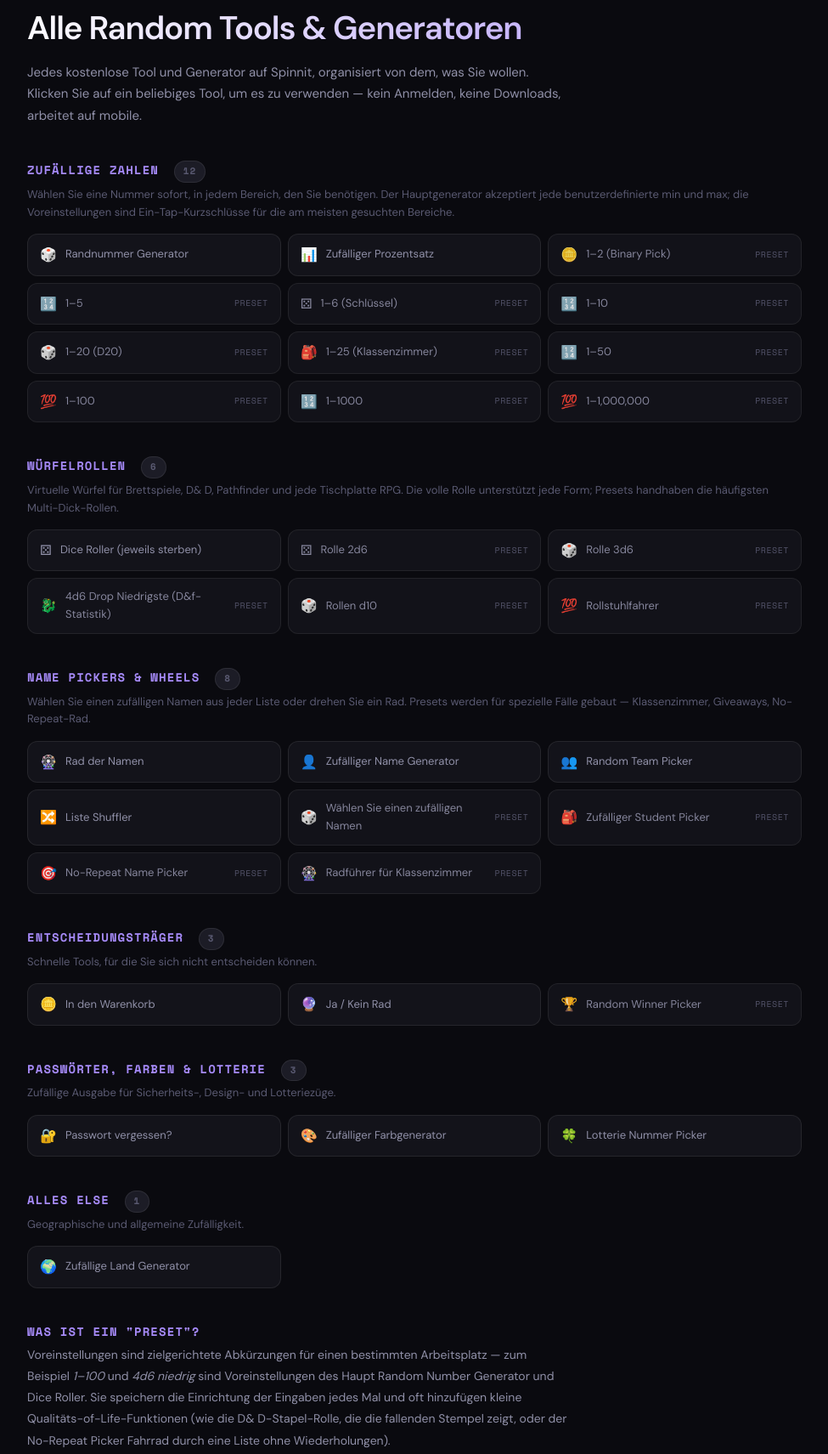
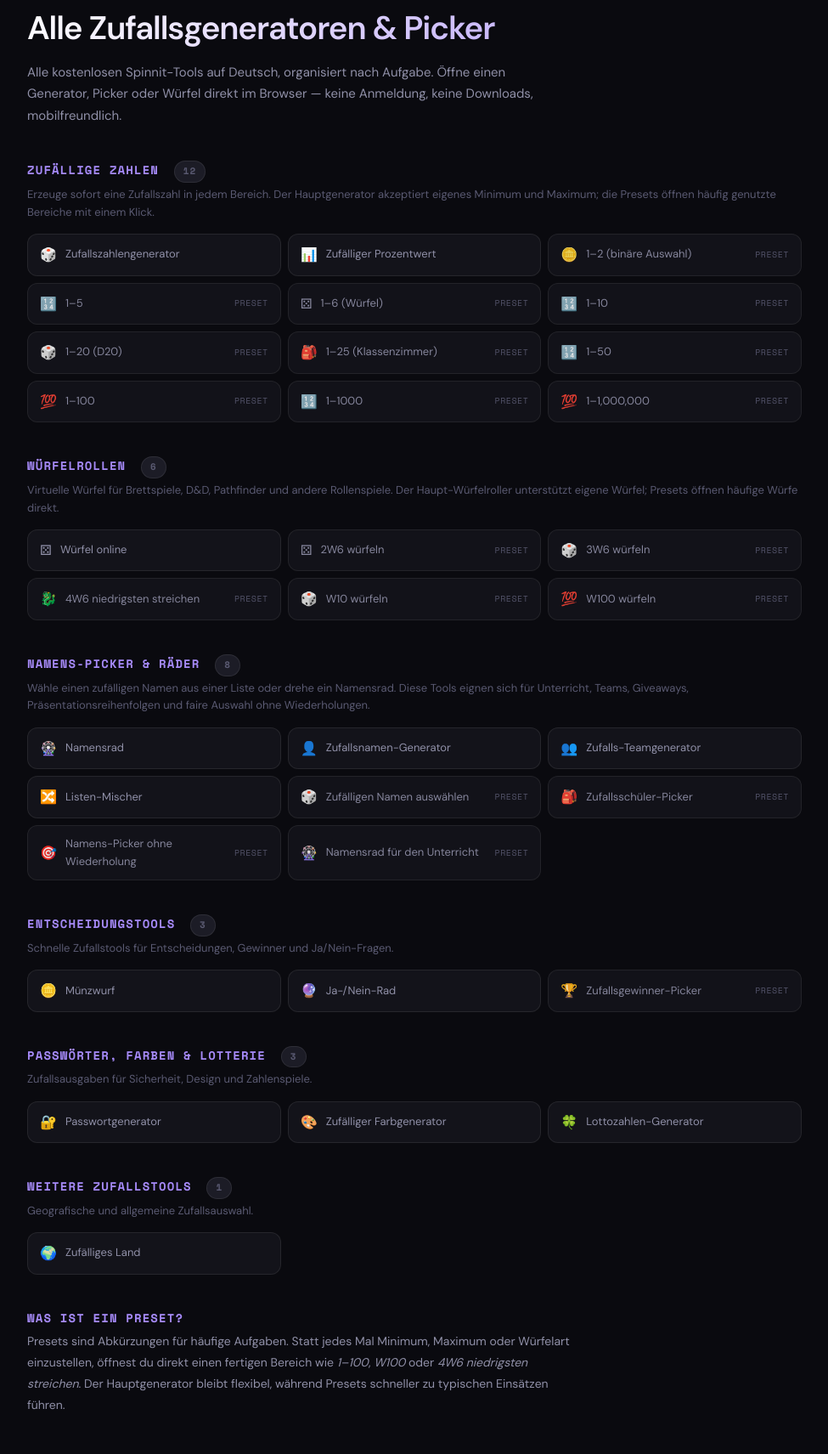
Before and after one commit to RicV-Sam/randomtools, an Eleventy site: page src/de/tools/index.html in a window 1280 px wide. Shown: the part 84-1795 px from the top of the page at 85% size, without its empty margins (152-1127 px from the left). Built offline with nearby package versions, Linux system fonts and the light colour scheme; Eleventy itself is replaced by a stand-in of ours; files that its build step writes are made by us from their sources.

Commit message:
Improve German tools hub organic targeting (#28)

```diff
--- a/src/_data/pageLocales.js
+++ b/src/_data/pageLocales.js
@@ -34,6 +34,7 @@ const sitemapEntryMap = new Map();
 const localizedSitemapAllowlist = new Set([
   "https://spinnit.site/ar/",
   "https://spinnit.site/de/",
+  "https://spinnit.site/de/tools/",
   "https://spinnit.site/de/tools/random-number.html"
 ]);
 const AI_CLUSTER_INDEXABILITY_REVIEWED = "2026-06-13";
--- a/src/de/tools/index.html
+++ b/src/de/tools/index.html
@@ -1,27 +1,29 @@
 ---
 layout: layouts/base.njk
-title: Alle zufälligen Tools &amp; Generatoren – Durchsuchen Sie jedes Spinnit-Tool
+title: "Alle Zufallsgeneratoren & Picker auf Deutsch | Spinnit"
 description: >-
-  Durchsuchen Sie jedes kostenlose zufällige Werkzeug auf Spinnit —
-  Zahlengeneratoren, Würfelrollen, Namensgeber, Räder und mehr. 30+ spezifische
-  Picker und Generatoren, keine Anmeldung.
-ogTitle: Alle zufälligen Tools &amp; Generatoren — Spinnit
+  Alle kostenlosen Spinnit-Zufallsgeneratoren auf Deutsch: Zufallszahlen,
+  Würfel, Münzwurf, Namensrad, Team-Picker, Passwortgenerator und mehr.
+  Keine Anmeldung.
+ogTitle: "Alle Zufallsgeneratoren & Picker auf Deutsch | Spinnit"
 ogDescription: >-
-  Jedes kostenlose zufällige Werkzeug und Generator auf Spinnit, organisiert
-  nach Kategorie. 30+ Seiten.
+  Kostenlose Zufallstools auf Deutsch, organisiert nach Kategorie. Schnell,
+  mobilfreundlich und ohne Anmeldung.
 canonical: 'https://spinnit.site/de/tools/'
+dateModified: "2026-06-21"
 jsonLd: |-
   {
     "@context": "https://schema.org",
     "@type": "CollectionPage",
-    "name": "Alle zufälligen Tools & Generatoren",
+    "name": "Alle Zufallsgeneratoren und Picker auf Deutsch",
     "url": "https://spinnit.site/de/tools/",
     "isPartOf": {
       "@type": "WebSite",
-      "name": "Spinnen",
+      "name": "Spinnit",
       "url": "https://spinnit.site/de/"
     },
-    "description": "Voller Index von jedem freien Zufallsgenerator und Picker auf Spinnit."
+    "inLanguage": "de",
+    "description": "Übersicht der kostenlosen deutschen Zufallsgeneratoren, Picker, Würfel und Entscheidungstools auf Spinnit."
   }
 pageStyle: >
 
@@ -119,17 +121,17 @@ pageStyle: >
 lang: de
 ---
 <div class="browse">
-  <h1>Alle Random Tools &amp; Generatoren</h1>
-  <p class="lede">Jedes kostenlose Tool und Generator auf Spinnit, organisiert von dem, was Sie wollen. Klicken Sie auf ein beliebiges Tool, um es zu verwenden — kein Anmelden, keine Downloads, arbeitet auf mobile.</p>
+  <h1>Alle Zufallsgeneratoren &amp; Picker</h1>
+  <p class="lede">Alle kostenlosen Spinnit-Tools auf Deutsch, organisiert nach Aufgabe. Öffne einen Generator, Picker oder Würfel direkt im Browser — keine Anmeldung, keine Downloads, mobilfreundlich.</p>
 
   <h2>Zufällige Zahlen <span class="count-pill">12</span></h2>
-  <p>Wählen Sie eine Nummer sofort, in jedem Bereich, den Sie benötigen. Der Hauptgenerator akzeptiert jede benutzerdefinierte min und max; die Voreinstellungen sind Ein-Tap-Kurzschlüsse für die am meisten gesuchten Bereiche.</p>
+  <p>Erzeuge sofort eine Zufallszahl in jedem Bereich. Der Hauptgenerator akzeptiert eigenes Minimum und Maximum; die Presets öffnen häufig genutzte Bereiche mit einem Klick.</p>
   <div class="tool-list">
-    <a href="random-number.html"><span class="emoji">🎲</span> Randnummer Generator</a>
-    <a href="percentage-generator.html"><span class="emoji">📊</span> Zufälliger Prozentsatz</a>
-    <a class="preset" href="random-number-1-2.html"><span class="emoji">🪙</span> 1–2 (Binary Pick)</a>
+    <a href="random-number.html"><span class="emoji">🎲</span> Zufallszahlengenerator</a>
+    <a href="percentage-generator.html"><span class="emoji">📊</span> Zufälliger Prozentwert</a>
+    <a class="preset" href="random-number-1-2.html"><span class="emoji">🪙</span> 1–2 (binäre Auswahl)</a>
     <a class="preset" href="random-number-1-5.html"><span class="emoji">🔢</span> 1–5</a>
-    <a class="preset" href="random-number-1-6.html"><span class="emoji">⚄</span> 1–6 (Schlüssel)</a>
+    <a class="preset" href="random-number-1-6.html"><span class="emoji">⚄</span> 1–6 (Würfel)</a>
     <a class="preset" href="random-number-1-10.html"><span class="emoji">🔢</span> 1–10</a>
     <a class="preset" href="random-number-1-20.html"><span class="emoji">🎲</span> 1–20 (D20)</a>
     <a class="preset" href="random-number-1-25.html"><span class="emoji">🎒</span> 1–25 (Klassenzimmer)</a>
@@ -140,51 +142,51 @@ lang: de
   </div>
 
   <h2>Würfelrollen <span class="count-pill">6</span></h2>
-  <p>Virtuelle Würfel für Brettspiele, D&amp; D, Pathfinder und jede Tischplatte RPG. Die volle Rolle unterstützt jede Form; Presets handhaben die häufigsten Multi-Dick-Rollen.</p>
+  <p>Virtuelle Würfel für Brettspiele, D&amp;D, Pathfinder und andere Rollenspiele. Der Haupt-Würfelroller unterstützt eigene Würfel; Presets öffnen häufige Würfe direkt.</p>
   <div class="tool-list">
-    <a href="dice-roller.html"><span class="emoji">⚄</span> Dice Roller (jeweils sterben)</a>
-    <a class="preset" href="roll-2d6.html"><span class="emoji">⚄</span> Rolle 2d6</a>
-    <a class="preset" href="roll-3d6.html"><span class="emoji">🎲</span> Rolle 3d6</a>
-    <a class="preset" href="roll-4d6-drop-lowest.html"><span class="emoji">🐉</span> 4d6 Drop Niedrigste (D&ampf-Statistik)</a>
-    <a class="preset" href="roll-d10.html"><span class="emoji">🎲</span> Rollen d10</a>
-    <a class="preset" href="roll-d100.html"><span class="emoji">💯</span> Rollstuhlfahrer</a>
+    <a href="dice-roller.html"><span class="emoji">⚄</span> Würfel online</a>
+    <a class="preset" href="roll-2d6.html"><span class="emoji">⚄</span> 2W6 würfeln</a>
+    <a class="preset" href="roll-3d6.html"><span class="emoji">🎲</span> 3W6 würfeln</a>
+    <a class="preset" href="roll-4d6-drop-lowest.html"><span class="emoji">🐉</span> 4W6 niedrigsten streichen</a>
+    <a class="preset" href="roll-d10.html"><span class="emoji">🎲</span> W10 würfeln</a>
+    <a class="preset" href="roll-d100.html"><span class="emoji">💯</span> W100 würfeln</a>
   </div>
 
-  <h2>Name Pickers & Wheels <span class="count-pill">8</span></h2>
-  <p>Wählen Sie einen zufälligen Namen aus jeder Liste oder drehen Sie ein Rad. Presets werden für spezielle Fälle gebaut — Klassenzimmer, Giveaways, No-Repeat-Rad.</p>
+  <h2>Namens-Picker &amp; Räder <span class="count-pill">8</span></h2>
+  <p>Wähle einen zufälligen Namen aus einer Liste oder drehe ein Namensrad. Diese Tools eignen sich für Unterricht, Teams, Giveaways, Präsentationsreihenfolgen und faire Auswahl ohne Wiederholungen.</p>
   <div class="tool-list">
-    <a href="wheel-of-names.html"><span class="emoji">🎡</span> Rad der Namen</a>
-    <a href="random-name-generator.html"><span class="emoji">👤</span> Zufälliger Name Generator</a>
-    <a href="team-picker.html"><span class="emoji">👥</span> Random Team Picker</a>
-    <a href="list-shuffler.html"><span class="emoji">🔀</span> Liste Shuffler</a>
-    <a class="preset" href="pick-random-name.html"><span class="emoji">🎲</span> Wählen Sie einen zufälligen Namen</a>
-    <a class="preset" href="random-student-picker.html"><span class="emoji">🎒</span> Zufälliger Student Picker</a>
-    <a class="preset" href="random-name-picker-no-repeat.html"><span class="emoji">🎯</span> No-Repeat Name Picker</a>
-    <a class="preset" href="wheel-of-names-for-classroom.html"><span class="emoji">🎡</span> Radführer für Klassenzimmer</a>
+    <a href="wheel-of-names.html"><span class="emoji">🎡</span> Namensrad</a>
+    <a href="random-name-generator.html"><span class="emoji">👤</span> Zufallsnamen-Generator</a>
+    <a href="team-picker.html"><span class="emoji">👥</span> Zufalls-Teamgenerator</a>
+    <a href="list-shuffler.html"><span class="emoji">🔀</span> Listen-Mischer</a>
+    <a class="preset" href="pick-random-name.html"><span class="emoji">🎲</span> Zufälligen Namen auswählen</a>
+    <a class="preset" href="random-student-picker.html"><span class="emoji">🎒</span> Zufallsschüler-Picker</a>
+    <a class="preset" href="random-name-picker-no-repeat.html"><span class="emoji">🎯</span> Namens-Picker ohne Wiederholung</a>
+    <a class="preset" href="wheel-of-names-for-classroom.html"><span class="emoji">🎡</span> Namensrad für den Unterricht</a>
   </div>
 
-  <h2>Entscheidungsträger <span class="count-pill">3</span></h2>
-  <p>Schnelle Tools, für die Sie sich nicht entscheiden können.</p>
+  <h2>Entscheidungstools <span class="count-pill">3</span></h2>
+  <p>Schnelle Zufallstools für Entscheidungen, Gewinner und Ja/Nein-Fragen.</p>
   <div class="tool-list">
-    <a href="coin-flip.html"><span class="emoji">🪙</span> In den Warenkorb</a>
-    <a href="yes-no-wheel.html"><span class="emoji">🔮</span> Ja / Kein Rad</a>
-    <a class="preset" href="random-winner-picker.html"><span class="emoji">🏆</span> Random Winner Picker</a>
+    <a href="coin-flip.html"><span class="emoji">🪙</span> Münzwurf</a>
+    <a href="yes-no-wheel.html"><span class="emoji">🔮</span> Ja-/Nein-Rad</a>
+    <a class="preset" href="random-winner-picker.html"><span class="emoji">🏆</span> Zufallsgewinner-Picker</a>
   </div>
 
   <h2>Passwörter, Farben &amp; Lotterie <span class="count-pill">3</span></h2>
-  <p>Zufällige Ausgabe für Sicherheits-, Design- und Lotteriezüge.</p>
+  <p>Zufallsausgaben für Sicherheit, Design und Zahlenspiele.</p>
   <div class="tool-list">
-    <a href="password-generator.html"><span class="emoji">🔐</span> Passwort vergessen?</a>
+    <a href="password-generator.html"><span class="emoji">🔐</span> Passwortgenerator</a>
     <a href="colour-generator.html"><span class="emoji">🎨</span> Zufälliger Farbgenerator</a>
-    <a href="lottery-picker.html"><span class="emoji">🍀</span> Lotterie Nummer Picker</a>
+    <a href="lottery-picker.html"><span class="emoji">🍀</span> Lottozahlen-Generator</a>
   </div>
 
-  <h2>Alles Else <span class="count-pill">1</span></h2>
-  <p>Geographische und allgemeine Zufälligkeit.</p>
+  <h2>Weitere Zufallstools <span class="count-pill">1</span></h2>
+  <p>Geografische und allgemeine Zufallsauswahl.</p>
   <div class="tool-list">
-    <a href="random-country.html"><span class="emoji">🌍</span> Zufällige Land Generator</a>
+    <a href="random-country.html"><span class="emoji">🌍</span> Zufälliges Land</a>
   </div>
 
-  <h2>Was ist ein "Preset"?</h2>
-  <p style="font-size:14px;color:var(--text2);line-height:1.8;max-width:640px;">Voreinstellungen sind zielgerichtete Abkürzungen für einen bestimmten Arbeitsplatz — zum Beispiel <em>1–100</em> und <em>4d6 niedrig</em> sind Voreinstellungen des Haupt Random Number Generator und Dice Roller. Sie speichern die Einrichtung der Eingaben jedes Mal und oft hinzufügen kleine Qualitäts-of-Life-Funktionen (wie die D&amp; D-Stapel-Rolle, die die fallenden Stempel zeigt, oder der No-Repeat Picker Fahrrad durch eine Liste ohne Wiederholungen).</p>
+  <h2>Was ist ein Preset?</h2>
+  <p style="font-size:14px;color:var(--text2);line-height:1.8;max-width:640px;">Presets sind Abkürzungen für häufige Aufgaben. Statt jedes Mal Minimum, Maximum oder Würfelart einzustellen, öffnest du direkt einen fertigen Bereich wie <em>1–100</em>, <em>W100</em> oder <em>4W6 niedrigsten streichen</em>. Der Hauptgenerator bleibt flexibel, während Presets schneller zu typischen Einsätzen führen.</p>
 </div>
```
